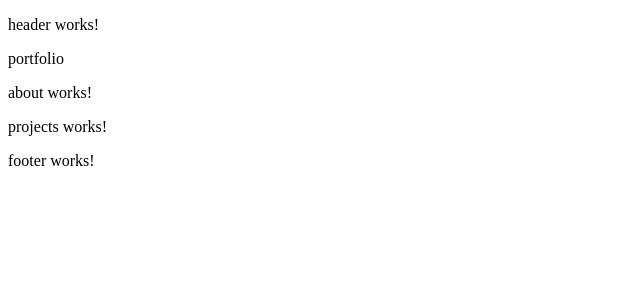
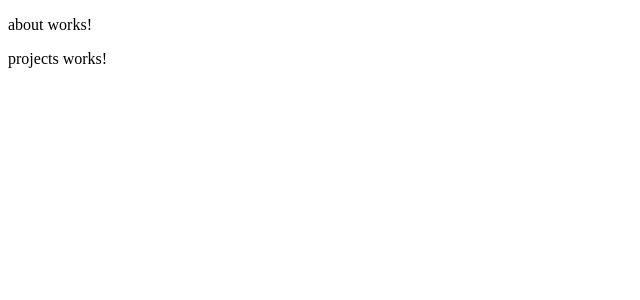
Before and after one commit to moneSii/portfolio, an Angular app: page / in a window 1280 px wide. Shown: the top 300 px of the page, without its empty margins (0-640 px from the left). Built offline with nearby package versions, Linux system fonts and the light colour scheme.

Commit message:
init projects section

```diff
--- a/src/app/app.component.html
+++ b/src/app/app.component.html
@@ -1,5 +1,2 @@
-<app-header />
-<p>portfolio</p>
 <app-about />
 <app-projects />
-<app-footer />
--- /dev/null
+++ b/src/app/projects/project/project.component.html
@@ -0,0 +1 @@
+<p>project works!</p>
```
Also changed, not shown: src/app/app.component.ts (+2 -10 lines), src/app/projects/project/project.component.ts (added, +11 -0 lines), src/app/projects/projects.service.ts (added, +8 -0 lines), src/app/projects/project.model.ts (added), src/app/projects/project/project.component.css (added), 1 other file (tests, documents, lock files or other folders).
